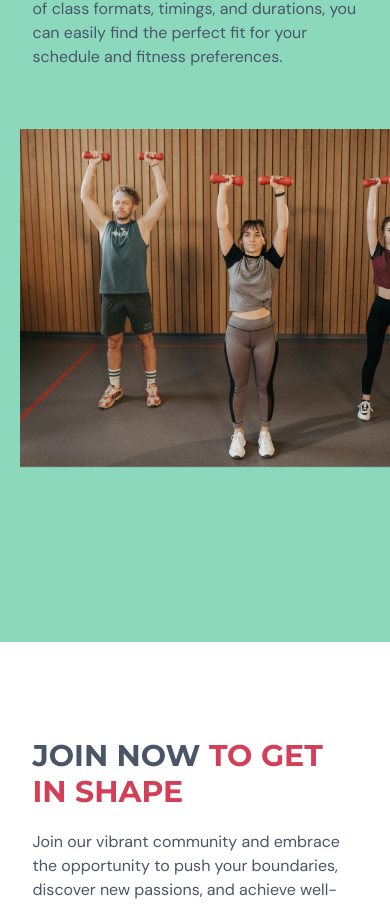
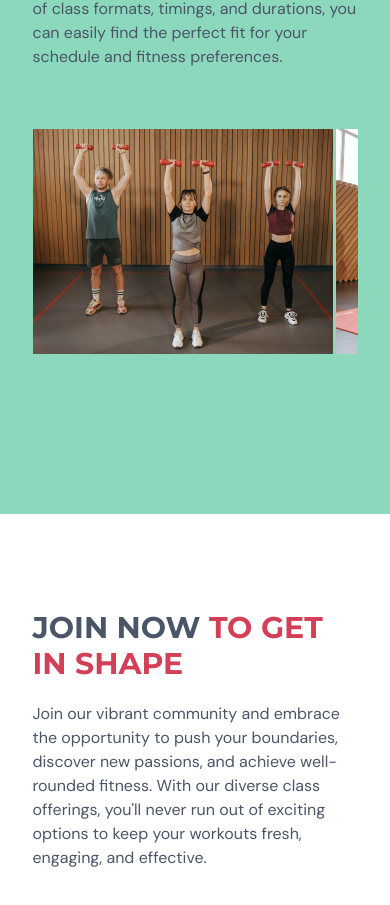
Before and after one commit to sohaibaumer/optigym-app, a React (Vite) app: page / in a window 390 px wide. Shown: the part 3840-4745 px from the top of the page. Built offline with nearby package versions, Linux system fonts and the light colour scheme.

Commit message:
update our classes section and make it responsive

```diff
--- a/src/scenes/ourClasses/Class.tsx
+++ b/src/scenes/ourClasses/Class.tsx
@@ -1,3 +1,5 @@
+import { useEffect, useState } from "react";
+
 type Props = {
   name: string;
   description?: string;
@@ -5,18 +7,35 @@ type Props = {
 };
 
 const Class = ({ name, description, image }: Props) => {
-  const overlayStyles = `p-5 absolute z-30 flex
-    h-[380px] w-[450px] flex-col items-center justify-center
-    whitespace-normal bg-primary-500 text-center text-white
-    opacity-0 transition duration-500 hover:opacity-90`;
+  const [innerWidth, setInnerWidth] = useState(window.innerWidth);
+  useEffect(() => {
+    setInnerWidth(window.innerWidth);
+  }, [window.innerWidth]);
 
   return (
-    <li className="relative mx-5 inline-block h-[380px] w-[450px]">
-      <div className={overlayStyles}>
-        <p className="text-2xl">{name}</p>
-        <p className="mt-5">{description}</p>
+    <li className="w-3/9 relative h-2/5">
+      <div
+        style={
+          innerWidth > 1536
+            ? { fontSize: "1vw" }
+            : innerWidth > 1280
+            ? { fontSize: "1.1vw" }
+            : innerWidth > 1060
+            ? { fontSize: "1.2vw" }
+            : innerWidth > 768
+            ? { fontSize: "1.8vw" }
+            : innerWidth > 620
+            ? { fontSize: "1.9vw" }
+            : innerWidth > 480
+            ? { fontSize: "2.3vw" }
+            : { fontSize: "3vw" }
+        }
+        className="whitespace absolute z-30 flex h-full w-full flex-col items-center justify-center bg-primary-500 p-1 text-center text-white opacity-0 transition duration-500 hover:opacity-90 sm:p-2 md:p-3 xl:p-4 2xl:p-5"
+      >
+        <p className="p-1 font-bold sm:p-1.5 md:p-2">{name}</p>
+        <p className="">{description}</p>
       </div>
-      <img alt={`${image}`} src={image} />
+      <img alt={`${image}`} src={image} className="w-[500px] min-w-[300px]" />
     </li>
   );
 };
--- a/src/scenes/ourClasses/index.tsx
+++ b/src/scenes/ourClasses/index.tsx
@@ -81,8 +81,8 @@ const OurClasses = ({ setSelectedPage }: Props) => {
             </p>
           </div>
         </motion.div>
-        <div className="mt-10 h-[353px] w-full overflow-x-auto overflow-y-hidden">
-          <ul className="w-[2800px] whitespace-nowrap">
+        <div className="mx-auto mt-10 w-5/6 overflow-x-scroll">
+          <ul className="flex w-[252vw] gap-[1vw] md:w-[165vw] md:gap-[2vw]">
             {classes.map((item: ClassType, index) => (
               <Class
                 key={`${item.name}-${index}`}
--- a/tailwind.config.cjs
+++ b/tailwind.config.cjs
@@ -1,8 +1,5 @@
 module.exports = {
-  content: [
-    "./index.html",
-    "./src/**/*.{js,ts,jsx,tsx}",
-  ],
+  content: ["./index.html", "./src/**/*.{js,ts,jsx,tsx}"],
   theme: {
     extend: {
       colors: {
@@ -14,24 +11,26 @@ module.exports = {
         "primary-300": "#62BBA5",
         "primary-500": "#182441",
         "secondary-400": "#F29191",
-        "secondary-500": "#D23F57"
+        "secondary-500": "#D23F57",
       },
       backgroundImage: (theme) => ({
-        "mobile-home": "url('./assets/HomePageGraphic.png')"
+        "mobile-home": "url('./assets/HomePageGraphic.png')",
       }),
       fontFamily: {
         dmsans: ["DM Sans", "sans-serif"],
-        montserrat: ["Montserrat", "sans-serif"]
+        montserrat: ["Montserrat", "sans-serif"],
       },
       content: {
         optimumtext: "url('@/assets/optimumText.png')",
-      }
+      },
     },
     screens: {
       xs: "480px",
       sm: "768px",
       md: "1060px",
-    }
+      xl: "1280px",
+      "2xl": "1536px",
+    },
   },
   plugins: [],
 };
```
